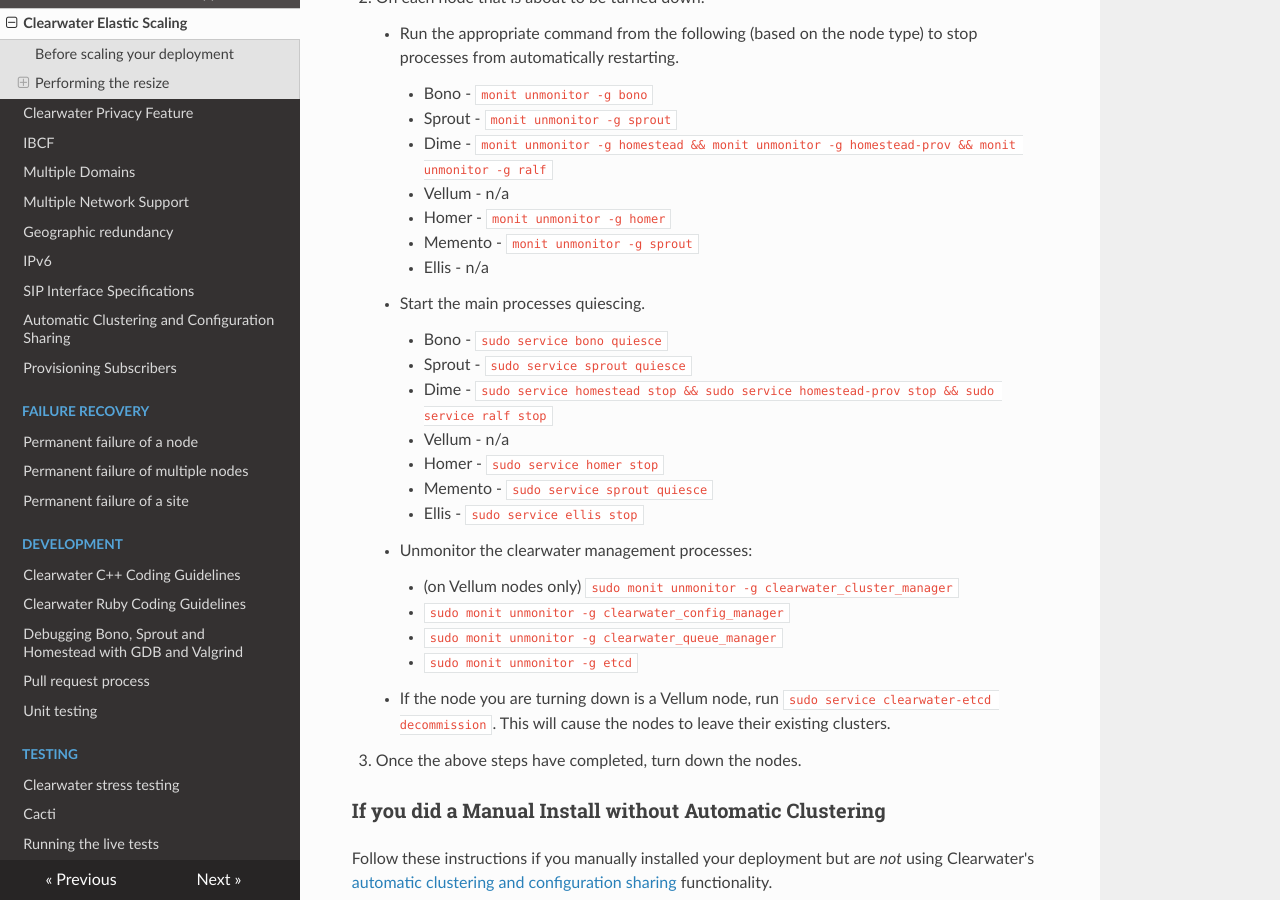
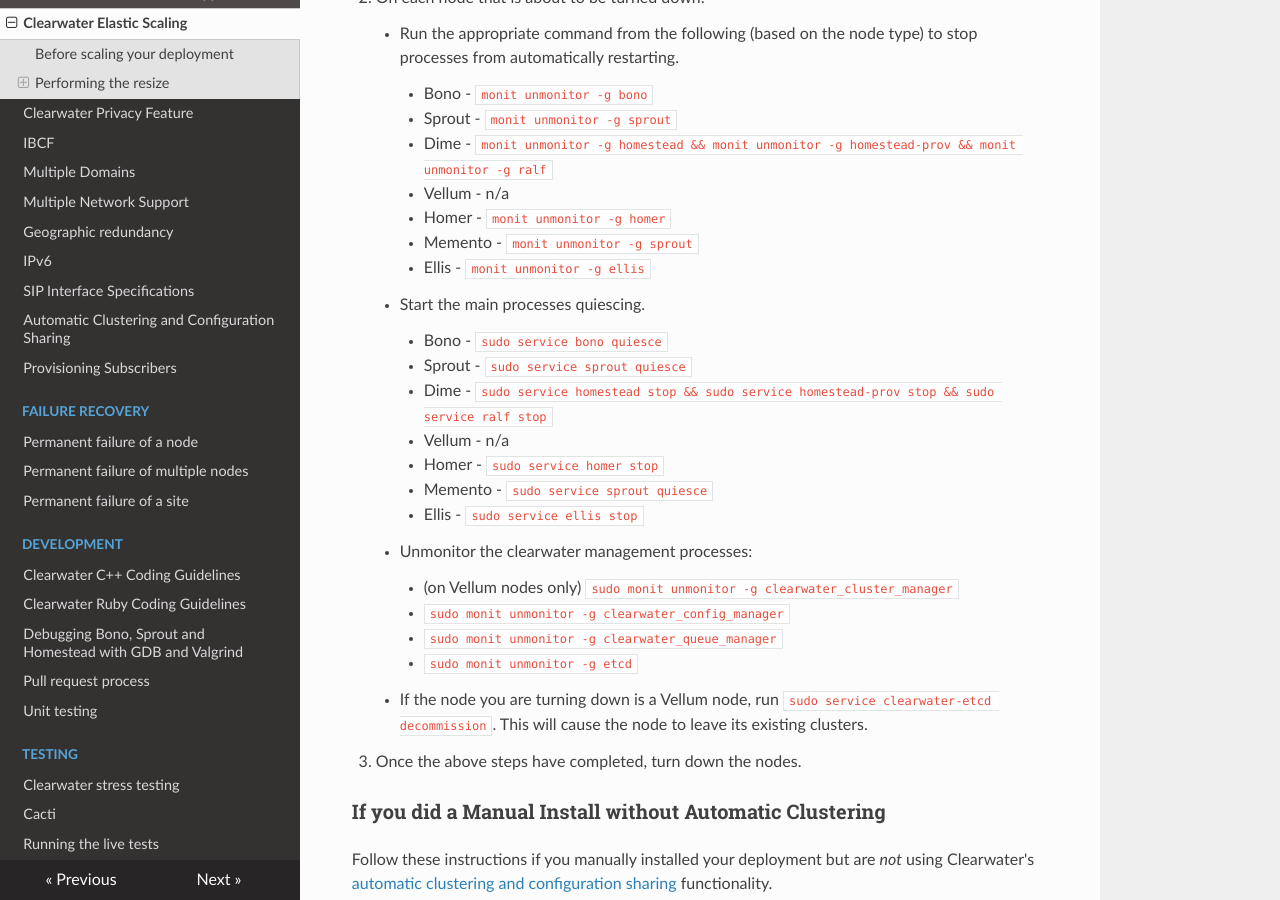
Before and after one commit to Metaswitch/clearwater-readthedocs, an MkDocs documentation site: the page built from docs/Clearwater_Elastic_Scaling.md, in a window 1280 px wide and 900 px high, scrolled down 1502 px. Built offline with MkDocs 1.6.1, drawn with Linux system fonts in a browser that asks for light colours; nearby versions of some CDN libraries; old or Windows-style settings are respelled for this version of MkDocs.

Commit message:
Update Clearwater_Elastic_Scaling.md

```diff
--- a/docs/Clearwater_Elastic_Scaling.md
+++ b/docs/Clearwater_Elastic_Scaling.md
@@ -51,7 +51,7 @@ If you're scaling down your deployment, follow the following process:
         *   Vellum - n/a
         *   Homer - `monit unmonitor -g homer`
         *   Memento - `monit unmonitor -g sprout`
-        *   Ellis - n/a
+        *   Ellis - `monit unmonitor -g ellis`
 
     * Start the main processes quiescing.
 
@@ -70,7 +70,7 @@ If you're scaling down your deployment, follow the following process:
         *   `sudo monit unmonitor -g clearwater_queue_manager`
         *   `sudo monit unmonitor -g etcd`
 
-    * If the node you are turning down is a Vellum node, run `sudo service clearwater-etcd decommission`. This will cause the nodes to leave their existing clusters.
+    * If the node you are turning down is a Vellum node, run `sudo service clearwater-etcd decommission`. This will cause the node to leave its existing clusters.
 
 4.  Once the above steps have completed, turn down the nodes.
 
@@ -105,6 +105,7 @@ If you're scaling down your deployment, follow the following process.
    * On all Vellum nodes, wait until Chronos has resynchronized, either by running `service chronos wait-sync` or by polling over [SNMP](Clearwater_SNMP_Statistics.md).
    * On all Vellum nodes, update /etc/clearwater/cluster_settings to just contain the new list of nodes (`servers=...`) and then run `service <process> reload` to re-read this file.
    * On all Vellum nodes that will remain, update `/etc/chronos/chronos_cluster.conf` so that it only contains entries for the staying nodes in the cluster and then run `service chronos reload` to re-read this file.
+
 3. On each node that is about to be turned down:
 
    * Run the appropriate command from the following (based on the node type) to stop processes from automatically restarting.
```
Also changed, not shown: other parts of docs/Clearwater_Elastic_Scaling.md (+1 -1 lines).
